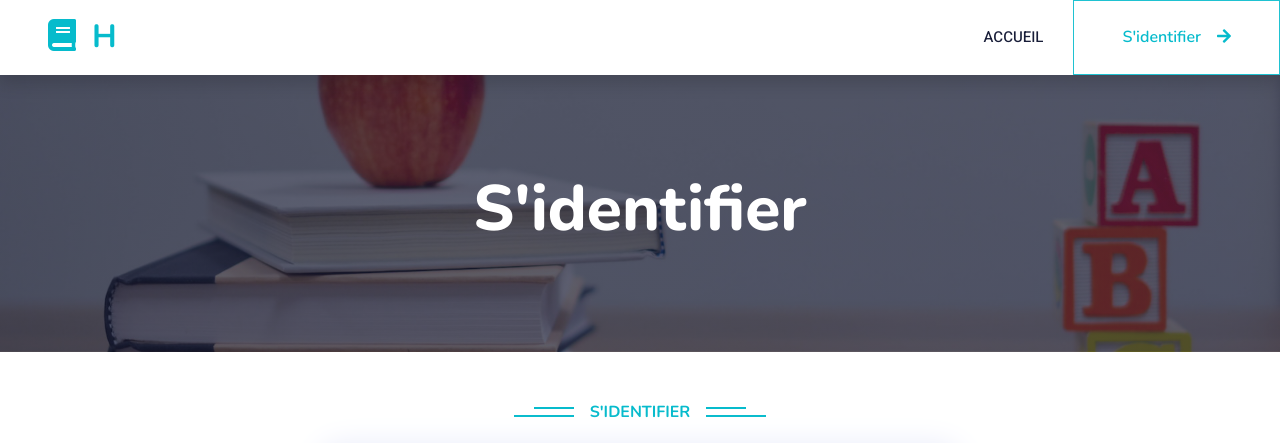
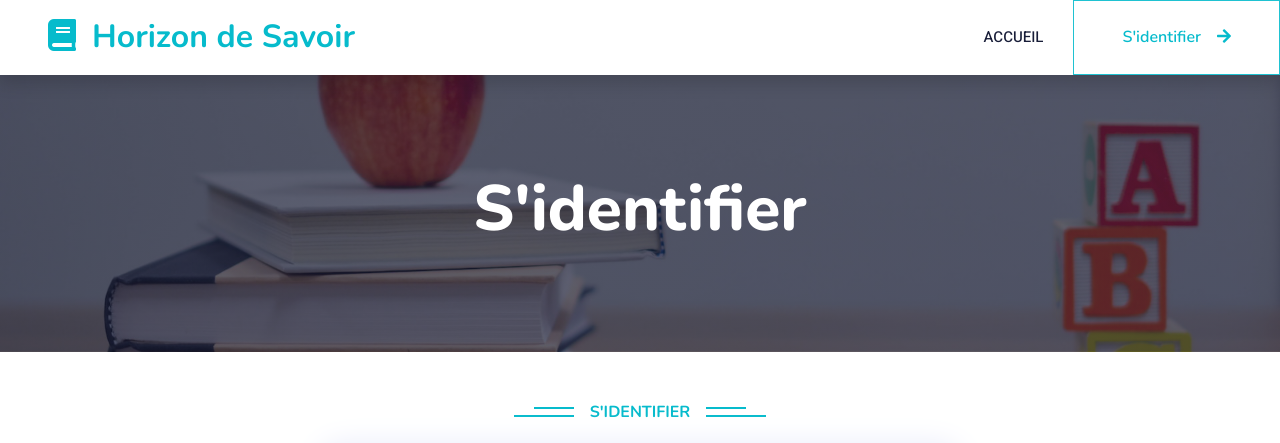
Before and after one commit to medyousef/HorizonDeSavoir, a plain HTML site: page login.html in a window 1280 px wide. Shown: the top 443 px of the page. Drawn offline with nearby package versions, Linux system fonts and the light colour scheme.

Commit message:
nav revert

```diff
--- a/login.html
+++ b/login.html
@@ -44,7 +44,7 @@
       <!-- Navbar Start -->
       <nav class="navbar navbar-expand-lg bg-white navbar-light shadow sticky-top p-0">
         <a href="index.html" class="navbar-brand d-flex align-items-center px-4 px-lg-5">
-            <h2 class="m-0 text-primary"><i class="fa fa-book me-3"></i>H</h2>
+            <h2 class="m-0 text-primary"><i class="fa fa-book me-3"></i>Horizon de Savoir</h2>
         </a>
         <button type="button" class="navbar-toggler me-4" data-bs-toggle="collapse" data-bs-target="#navbarCollapse">
             <span class="navbar-toggler-icon"></span>
```
